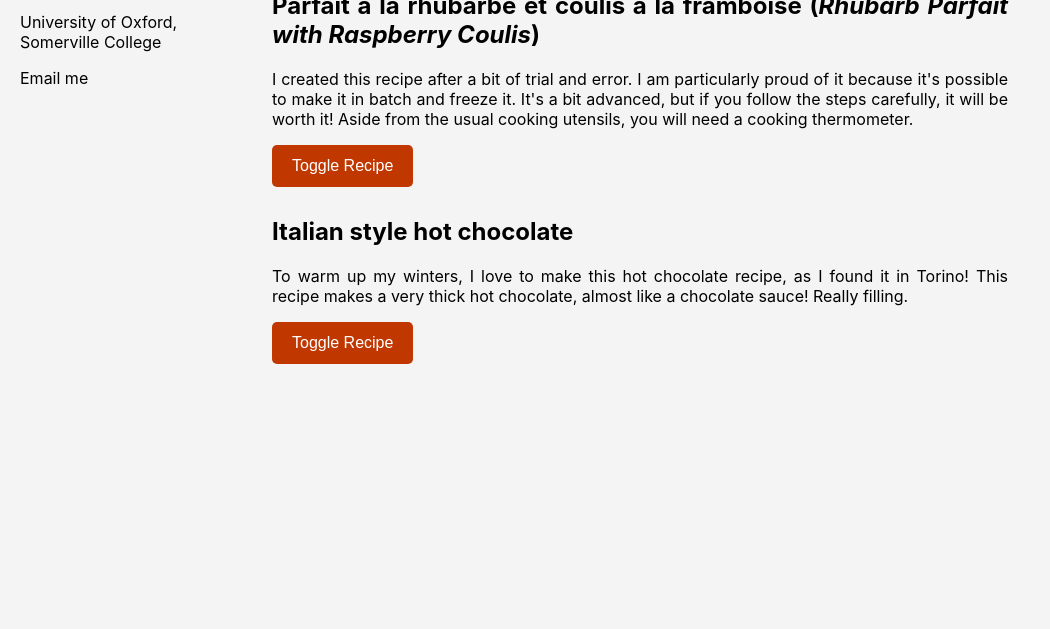
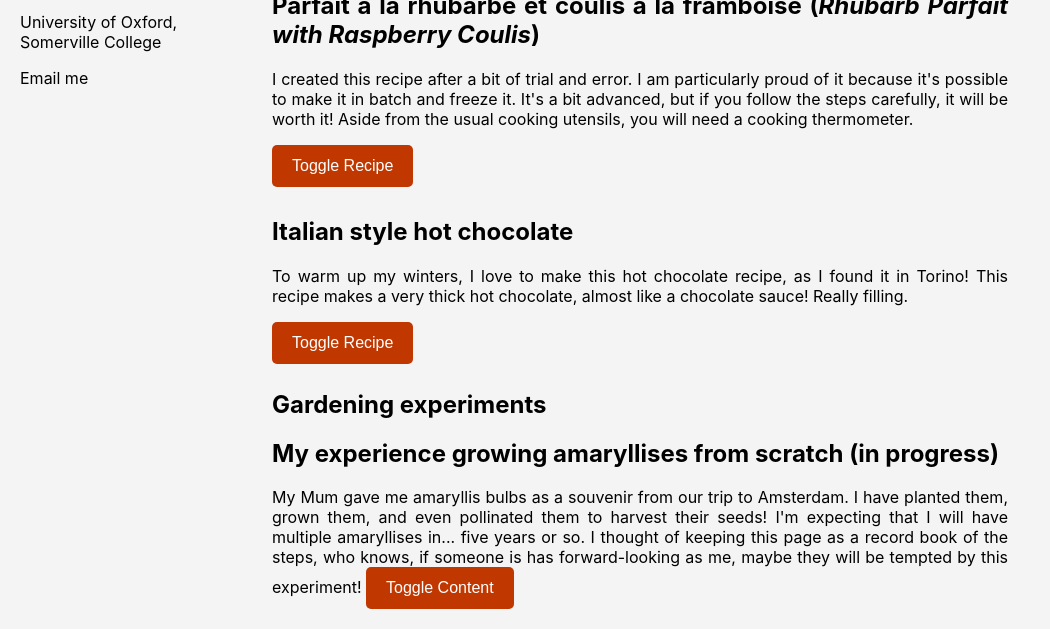
Before and after one commit to JulietteCx/juliettecx.github.io, a Jekyll site: the page built from _pages/miscellaneous.html, in a window 1280 px wide and 900 px high, scrolled down 164 px, cut to the strip 271-900 px from the top of the window. Shown: the whole strip, without its empty margins (0-1050 px from the left). Built offline with Jekyll 4.4.1, drawn with Linux system fonts in a browser that asks for light colours; before the commit the page ends 920 px from its top, so only the background shows below that.

Commit message:
Update miscellaneous.html

```diff
--- a/_pages/miscellaneous.html
+++ b/_pages/miscellaneous.html
@@ -125,13 +125,9 @@
                         <p> Do not bring to a boil!</p>
                     </div>
                     <p>Add some whipped cream if you're keen!</p>
+            <hr>
+</div>
 
-
-
-
-
-
-            <hr>
     <h1> Gardening experiments </h1>
                     <h2> My experience growing amaryllises from scratch (in progress)</h2>
             My Mum gave me amaryllis bulbs as a souvenir from our trip to Amsterdam. I have planted them, grown them, and even pollinated them to harvest their seeds!
@@ -146,5 +142,3 @@
 <p> Then I watered well. And I waited. </p>
            <p> I watered once a week, every week. After a couple of days, I could already see the first flower stem </p>
             </div>
-
-</div>
```
